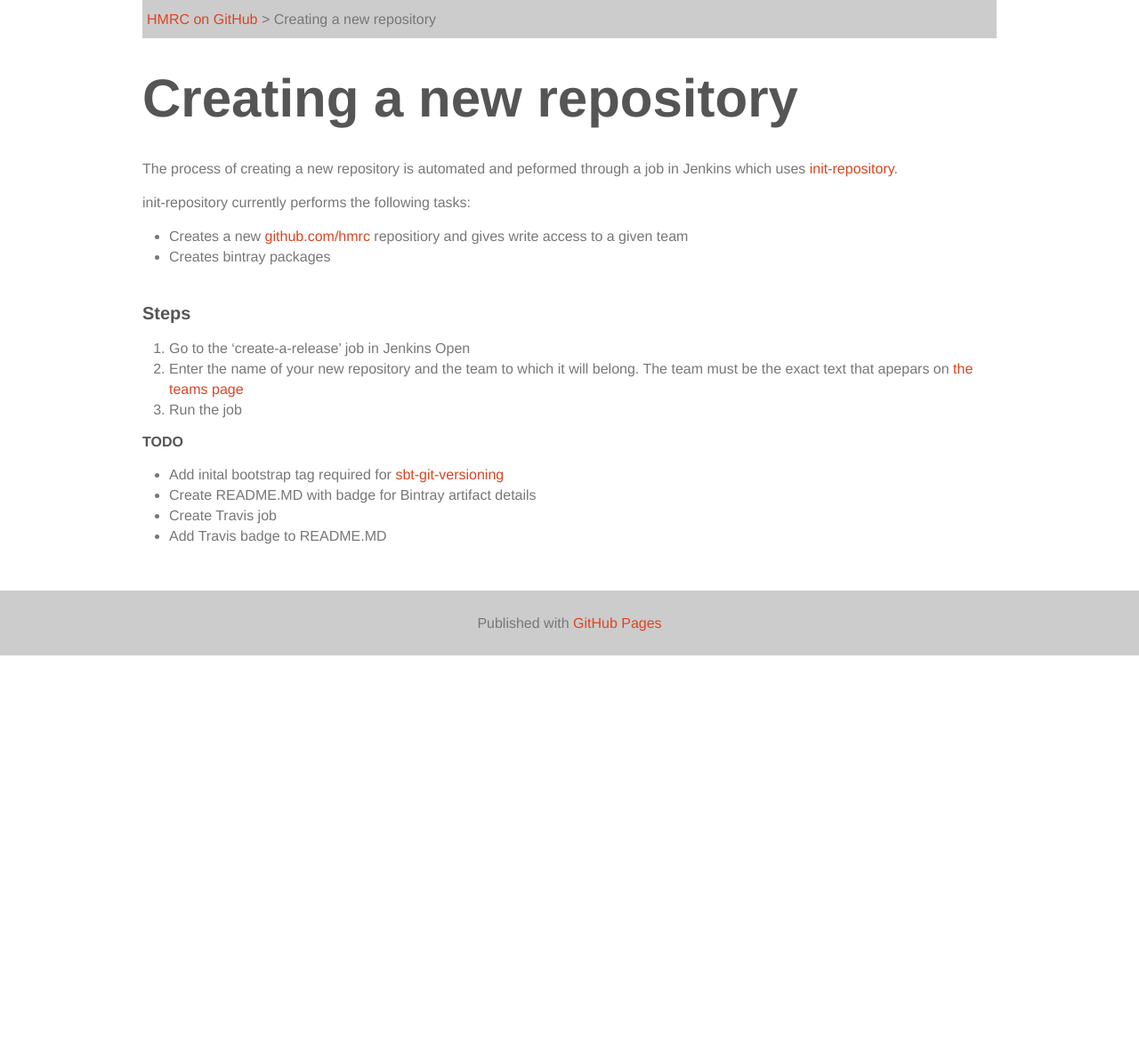
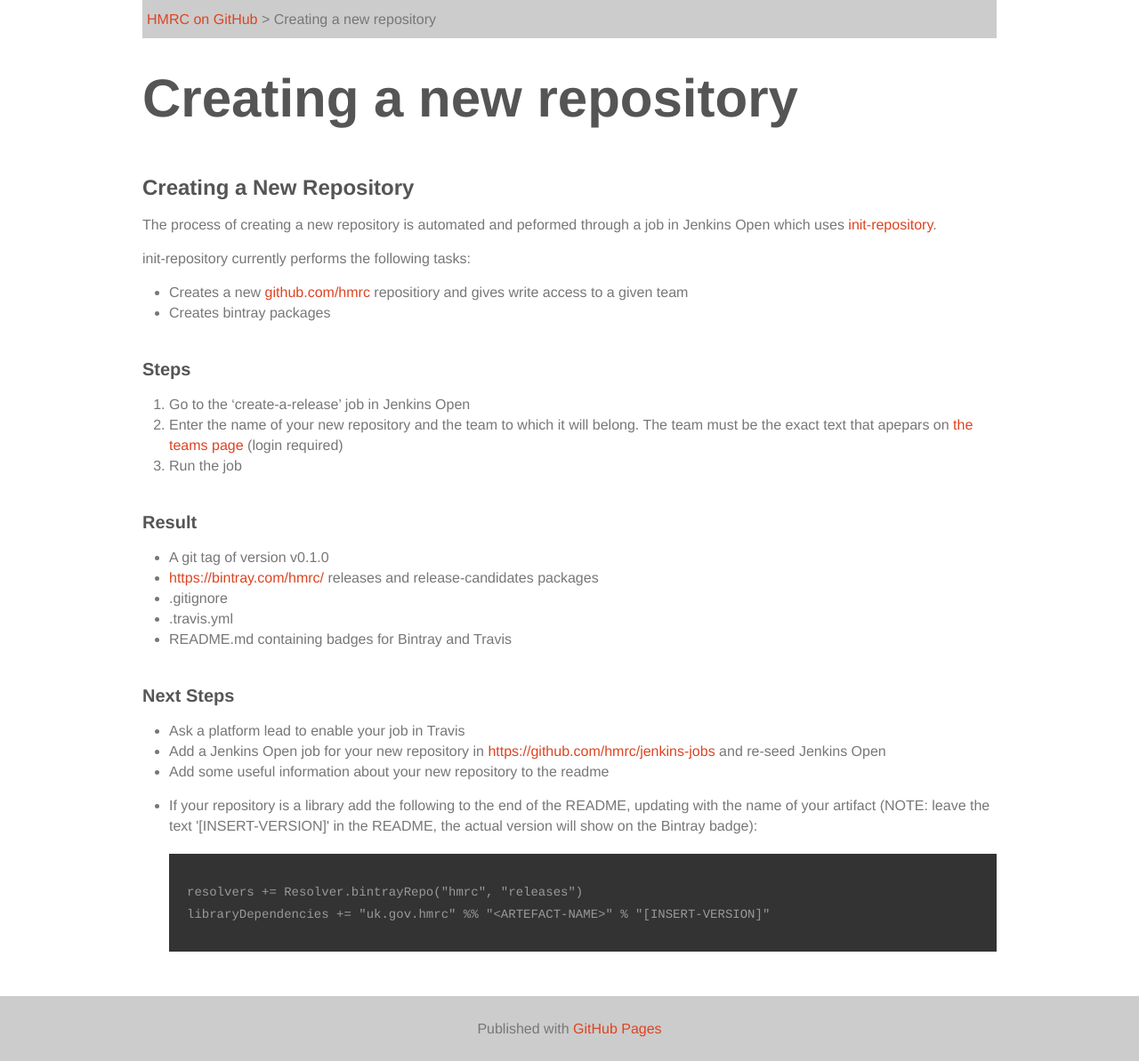
Before and after one commit to hmrc/hmrc.github.io, a Jekyll site: the page built from pages/creating-a-new-repository.md, in a window 1280 px wide. Shown: the whole page at 89% size. Built offline with Jekyll 4.4.1, drawn with Linux system fonts in a browser that asks for light colours; nearby versions of some CDN libraries; before the commit the page ends 900 px from its top, so only the background shows below that.

Commit message:
updated create-new-repo page with more details given init-repository now does more

```diff
--- a/pages/creating-a-new-repository.md
+++ b/pages/creating-a-new-repository.md
@@ -3,7 +3,8 @@
 layout: page
 ---
 
-The process of creating a new repository is automated and peformed through a job in Jenkins which uses [init-repository](https://github.com/hmrc/init-repository).
+## Creating a New Repository
+The process of creating a new repository is automated and peformed through a job in Jenkins Open which uses [init-repository](https://github.com/hmrc/init-repository).
 
 init-repository currently performs the following tasks:
 
@@ -12,11 +13,21 @@
 
 ###Steps
 1. Go to the 'create-a-release' job in Jenkins Open
-2. Enter the name of your new repository and the team to which it will belong. The team must be the exact text that apepars on [the teams page](https://github.com/orgs/hmrc/teams)
+2. Enter the name of your new repository and the team to which it will belong. The team must be the exact text that apepars on [the teams page](https://github.com/orgs/hmrc/teams) (login required)
 3. Run the job
 
-#####TODO
-- Add inital bootstrap tag required for [sbt-git-versioning](https://github.com/hmrc/sbt-git-versioning)
-- Create README.MD with badge for Bintray artifact details
-- Create Travis job
-- Add Travis badge to README.MD
+###Result
+- A git tag of version v0.1.0
+- [https://bintray.com/hmrc/](Bintray.com) releases and release-candidates packages
+- .gitignore
+- .travis.yml
+- README.md containing badges for Bintray and Travis
+
+###Next Steps
+- Ask a platform lead to enable your job in Travis
+- Add a Jenkins Open job for your new repository in [https://github.com/hmrc/jenkins-jobs](jenkins-jobs) and re-seed Jenkins Open
+- Add some useful information about your new repository to the readme
+- If your repository is a library add the following to the end of the README, updating <ARTEFACT-NAME> with the name of your artifact (NOTE: leave the text '[INSERT-VERSION]' in the README, the actual version will show on the Bintray badge):
+
+      resolvers += Resolver.bintrayRepo("hmrc", "releases")
+      libraryDependencies += "uk.gov.hmrc" %% "<ARTEFACT-NAME>" % "[INSERT-VERSION]"
```
